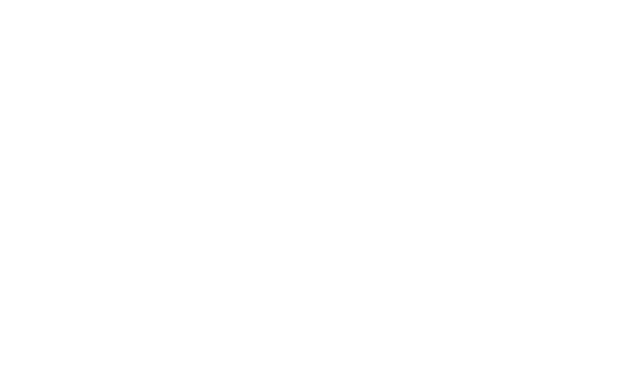
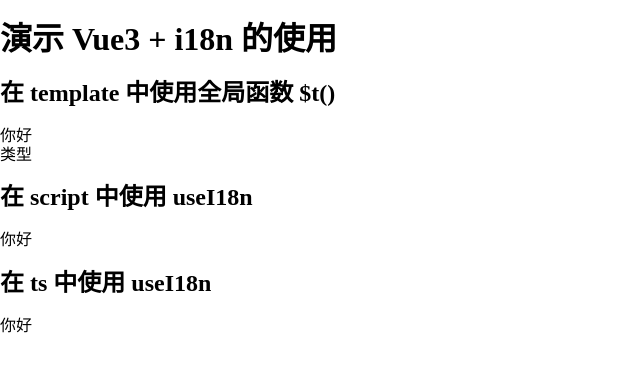
Before and after one commit to Xujie990604/YuanShan_blog, a Vue app: page /vue-i18n in a window 1280 px wide. Shown: the top 372 px of the page, without its empty margins (0-640 px from the left). Built offline with nearby package versions, Linux system fonts and the light colour scheme.

Commit message:
新增 vue-i18n

```diff
--- a/package.json
+++ b/package.json
@@ -22,6 +22,7 @@
     "pinia": "^2.0.35",
     "sass": "^1.62.1",
     "vue": "^3.3.4",
+    "vue-i18n": "^9.9.0",
     "vue-router": "^4.1.6"
   },
   "devDependencies": {
--- a/src/global/index.ts
+++ b/src/global/index.ts
@@ -4,6 +4,7 @@
 import globalData from './register-global-data'
 import routerErrorHandler from './router-error-handler'
 import ElementPlusIconsVue from './register-element-icon'
+import i18n from '../locales/locales'
 
 // 引入全局 CSS 文件
 import '../assets/css/common.scss'
@@ -32,4 +33,6 @@
   Object.keys(ElementPlusIconsVue).forEach(key => {
     app.component(key, ElementPlusIconsVue[key])
   })
+  // 7. 注册 i8n 实例
+  app.use(i18n)
 }
--- /dev/null
+++ b/src/locales/lang/en.json
@@ -0,0 +1,6 @@
+{
+  "hello": "HELLO",
+  "config": {
+    "type": "TYPE"
+  }
+}
--- /dev/null
+++ b/src/locales/lang/zh.json
@@ -0,0 +1,6 @@
+{
+  "hello": "你好",
+  "config": {
+    "type": "类型"
+  }
+}
--- /dev/null
+++ b/src/locales/locales.ts
@@ -0,0 +1,16 @@
+import { createI18n } from 'vue-i18n'
+import zh from './lang/zh.json'
+import en from './lang/en.json'
+
+const messages = {
+  zh,
+  en,
+}
+
+export default createI18n({
+  locale: 'zh',
+  fallbackLocale: 'en',
+  legacy: false, // you must set `false`, to use Composition API
+  globalInjection: true, // 全局注册 $t 方法
+  messages,
+})
--- a/src/router/index.ts
+++ b/src/router/index.ts
@@ -24,6 +24,12 @@
       children: [],
     },
     {
+      path: '/vue-i18n',
+      name: 'VueI18n',
+      component: () => import('../views/vue-i18n/vue-i18n.vue'),
+      children: [],
+    },
+    {
       path: '/:pathMatch(.*)',
       name: 'NotFound',
       component: () => import('../views/not-found/not-found.vue'),
--- /dev/null
+++ b/src/views/vue-i18n/index.ts
@@ -0,0 +1,4 @@
+import i18n from '../../locales/locales'
+export default {
+  hello: i18n.global.t('hello'),
+}
--- /dev/null
+++ b/src/views/vue-i18n/vue-i18n.vue
@@ -0,0 +1,33 @@
+<template>
+  <div class="vue-i18n">
+    <h1>演示 Vue3 + i18n 的使用</h1>
+
+    <h2>在 template 中使用全局函数 $t()</h2>
+    <div class="">
+      {{ $t('hello') }}
+      <br />
+      {{ $t('config.type') }}
+    </div>
+
+    <h2>在 script 中使用 useI18n</h2>
+    <div class="">
+      {{ helloText }}
+    </div>
+
+    <h2>在 ts 中使用 useI18n</h2>
+    <div class="">
+      {{ impText.hello }}
+    </div>
+  </div>
+</template>
+
+<script lang="ts" setup>
+  import { ref } from 'vue'
+  import { useI18n } from 'vue-i18n'
+  const { t } = useI18n()
+  import impText from './index'
+
+  const helloText = ref(t('hello'))
+</script>
+
+<style scoped lang="scss"></style>
```
Also changed, not shown: 1 other file (tests, documents, lock files or other folders).
